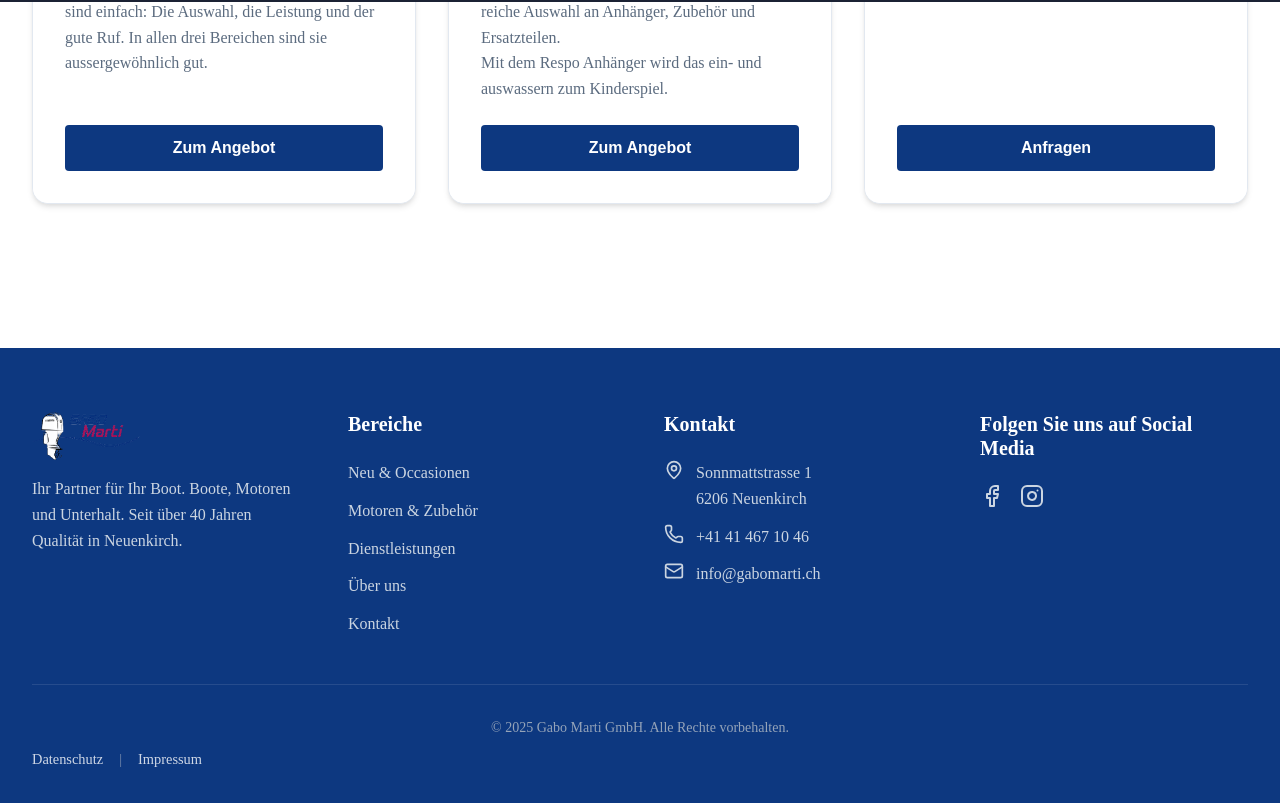
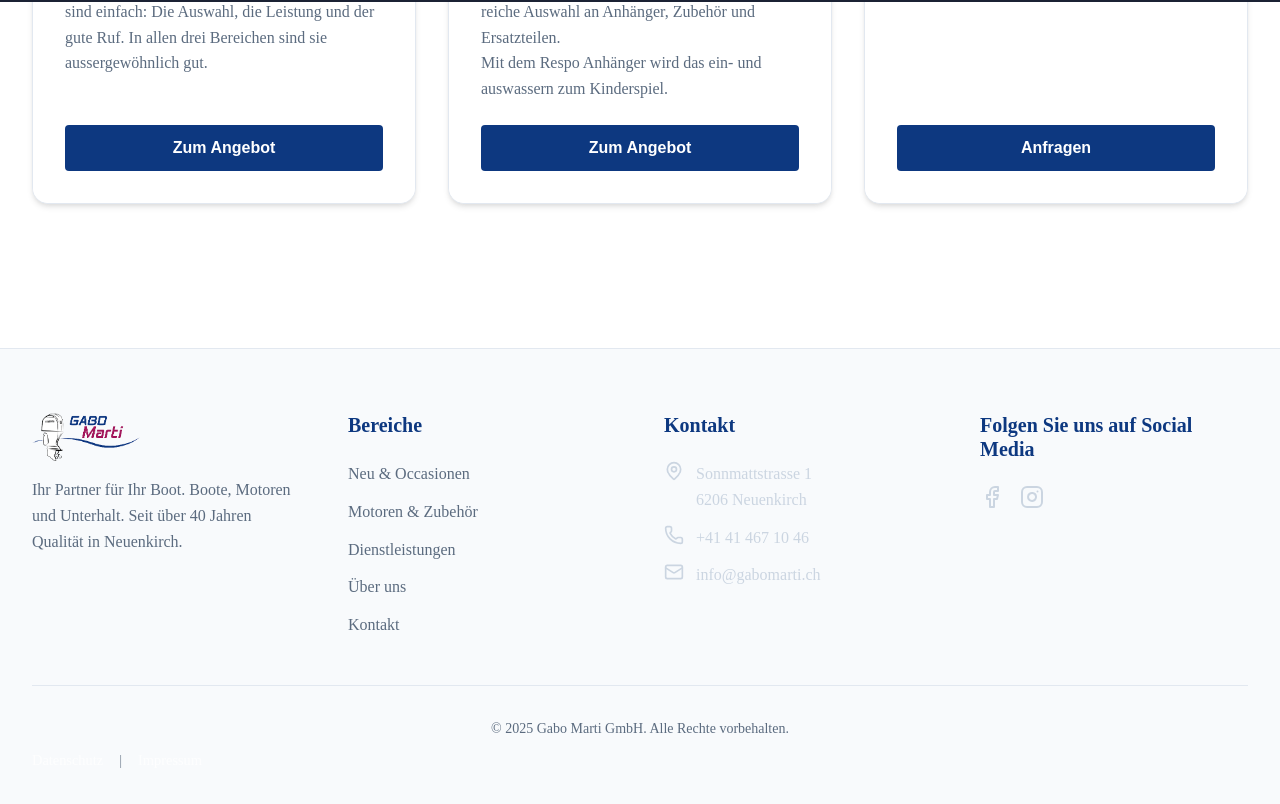
Before and after one commit to raymondgross92/GaboMarti, a Next.js app in the folder gabo-marti-web/: page /products in a window 1280 px wide. Shown: the part 798-1602 px from the top of the page. Built offline with nearby package versions, Linux system fonts and the light colour scheme.

Commit message:
Style: Change footer background to light gray for logo visibility

```diff
--- a/gabo-marti-web/src/components/layout/Footer.module.css
+++ b/gabo-marti-web/src/components/layout/Footer.module.css
@@ -1,8 +1,11 @@
 .footer {
-    background-color: var(--primary);
-    color: var(--text-white);
+    background-color: var(--surface);
+    /* Light background */
+    color: var(--text-main);
+    /* Dark text */
     padding: 4rem 0 2rem;
     margin-top: auto;
+    border-top: 1px solid var(--border);
 }
 
 .grid {
@@ -13,14 +16,14 @@
 }
 
 .column h3 {
-    color: var(--text-white);
+    color: var(--primary);
+    /* Brand blue for headings */
     font-size: 1.25rem;
     margin-bottom: 1.5rem;
 }
 
 .text {
-    color: #CBD5E1;
-    /* Slate-300 */
+    color: var(--text-light);
     line-height: 1.6;
     margin-bottom: 1rem;
 }
@@ -32,21 +35,21 @@
 }
 
 .footerLink {
-    color: #CBD5E1;
+    color: var(--text-light);
+    /* Darker gray for links */
     transition: color 0.2s;
 }
 
 .footerLink:hover {
-    color: white;
+    color: var(--secondary);
+    /* Brand magenta on hover */
     padding-left: 4px;
-    /* subtle interaction */
 }
 
 .bottom {
-    border-top: 1px solid rgba(255, 255, 255, 0.1);
+    border-top: 1px solid var(--border);
     padding-top: 2rem;
     text-align: center;
-    color: #94A3B8;
-    /* Slate-400 */
+    color: var(--text-light);
     font-size: 0.875rem;
 }
```
